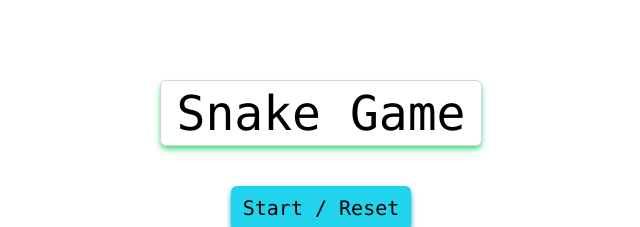
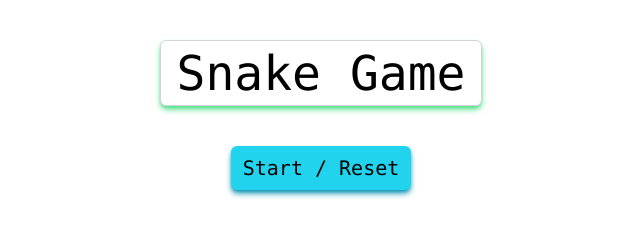
Before and after one commit to shubham-singh-748/Snake-Game, a website: page dist/index.html in a window 1280 px wide. Shown: the top 227 px of the page, without its empty margins (319-959 px from the left). Drawn offline with Linux system fonts and the light colour scheme.

Commit message:
added top-bottom paddng

```diff
--- a/dist/index.html
+++ b/dist/index.html
@@ -35,10 +35,10 @@
     }
 </style>
 
-<body class="bg-white flex flex-col items-center justify-center">
+<body class="bg-white flex flex-col items-center justify-center py-10">
 
     <!-- Heading -->
-    <p class="bg-white rounded-md shadow-md mt-20 text-5xl font-mono border border-gray-300 shadow-green-400 px-4 py-2">
+    <p class="bg-white rounded-md shadow-md text-5xl font-mono border border-gray-300 shadow-green-400 px-4 py-2">
         Snake Game</p>
 
     <!-- Start or Reset the Game -->
@@ -57,8 +57,8 @@
     <div class="flex flex-col items-center justify-center mt-10">
         <!-- Top Button -->
         <button class="bg-gray-300 border border-gray-400 p-2 rounded-md up">
-            <svg xmlns="http://www.w3.org/2000/svg" fill="none" viewBox="0 0 24 24" stroke-width="1.5" stroke="currentColor"
-                class="w-6 h-6">
+            <svg xmlns="http://www.w3.org/2000/svg" fill="none" viewBox="0 0 24 24" stroke-width="1.5"
+                stroke="currentColor" class="w-6 h-6">
                 <path stroke-linecap="round" stroke-linejoin="round" d="M12 19.5v-15m0 0l-6.75 6.75M12 4.5l6.75 6.75" />
             </svg>
         </button>
@@ -85,8 +85,8 @@
 
         <!-- down button -->
         <button class="border border-gray-400 p-2 rounded-md mt-3 bg-gray-300 down">
-            <svg xmlns="http://www.w3.org/2000/svg" fill="none" viewBox="0 0 24 24" stroke-width="1.5" stroke="currentColor"
-                class="w-6 h-6">
+            <svg xmlns="http://www.w3.org/2000/svg" fill="none" viewBox="0 0 24 24" stroke-width="1.5"
+                stroke="currentColor" class="w-6 h-6">
                 <path stroke-linecap="round" stroke-linejoin="round" d="M12 4.5v15m0 0l6.75-6.75M12 19.5l-6.75-6.75" />
             </svg>
         </button>
```
Also changed, not shown: dist/output.css.
